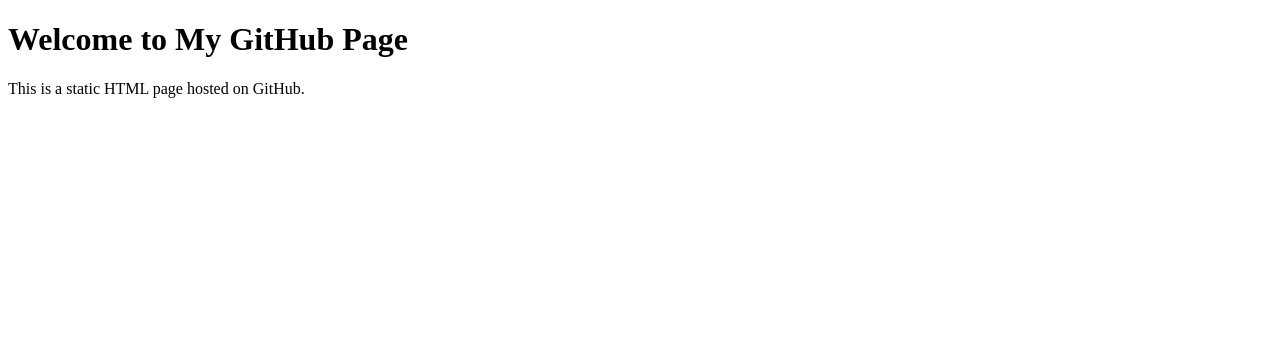
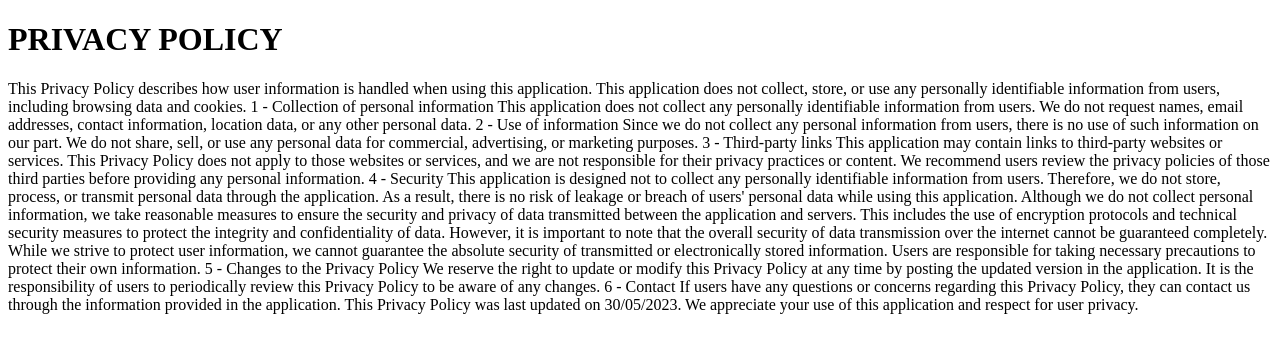
Before and after one commit to notnulltech/PRIVACY-POLICY-WISE-BUY, a plain HTML site: page index.html in a window 1280 px wide. Drawn offline with Linux system fonts and the light colour scheme.

Commit message:
privacy policy

```diff
--- a/index.html
+++ b/index.html
@@ -3,10 +3,38 @@
 <head>
   <meta charset="UTF-8">
   <meta name="viewport" content="width=device-width, initial-scale=1.0">
-  <title>My GitHub Page</title>
+  <title>PRIVACY POLICY</title>
 </head>
 <body>
-  <h1>Welcome to My GitHub Page</h1>
-  <p>This is a static HTML page hosted on GitHub.</p>
+  <h1>PRIVACY POLICY</h1>
+  <p>
+This Privacy Policy describes how user information is handled when using this application. This application does not collect, store, or use any personally identifiable information from users, including browsing data and cookies.
+
+1 - Collection of personal information
+This application does not collect any personally identifiable information from users. We do not request names, email addresses, contact information, location data, or any other personal data.
+
+2 - Use of information
+Since we do not collect any personal information from users, there is no use of such information on our part. We do not share, sell, or use any personal data for commercial, advertising, or marketing purposes.
+
+3 - Third-party links
+This application may contain links to third-party websites or services. This Privacy Policy does not apply to those websites or services, and we are not responsible for their privacy practices or content. We recommend users review the privacy policies of those third parties before providing any personal information.
+
+4 - Security
+This application is designed not to collect any personally identifiable information from users. Therefore, we do not store, process, or transmit personal data through the application. As a result, there is no risk of leakage or breach of users' personal data while using this application.
+
+Although we do not collect personal information, we take reasonable measures to ensure the security and privacy of data transmitted between the application and servers. This includes the use of encryption protocols and technical security measures to protect the integrity and confidentiality of data.
+
+However, it is important to note that the overall security of data transmission over the internet cannot be guaranteed completely. While we strive to protect user information, we cannot guarantee the absolute security of transmitted or electronically stored information. Users are responsible for taking necessary precautions to protect their own information.
+
+5 - Changes to the Privacy Policy
+We reserve the right to update or modify this Privacy Policy at any time by posting the updated version in the application. It is the responsibility of users to periodically review this Privacy Policy to be aware of any changes.
+
+6 - Contact
+If users have any questions or concerns regarding this Privacy Policy, they can contact us through the information provided in the application.
+
+This Privacy Policy was last updated on 30/05/2023.
+
+We appreciate your use of this application and respect for user privacy.
+  </p>
 </body>
 </html>
```
